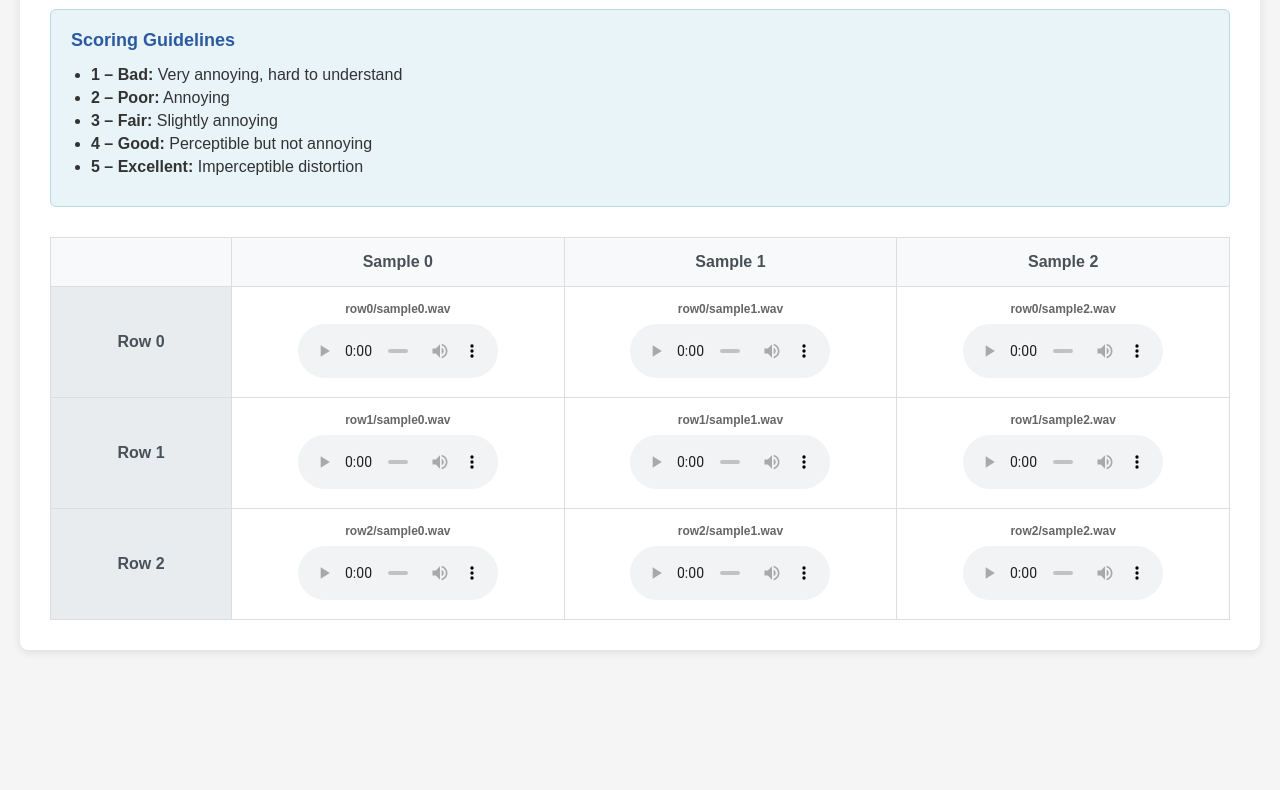
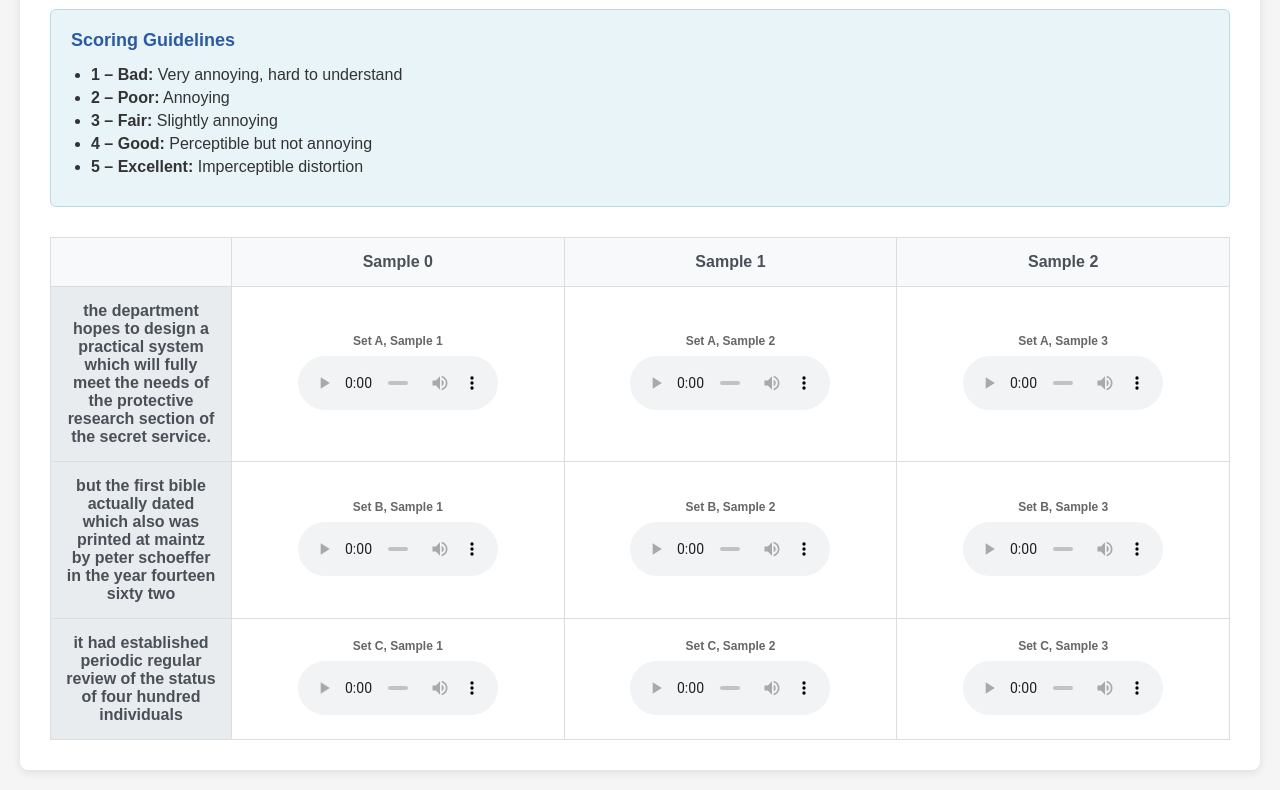
Before and after one commit to roatienza/mean-speech-samples, a plain HTML site: page index.html in a window 1280 px wide. Shown: the part 129-919 px from the top of the page. Before the commit the page ends 800 px from the top, so only its background shows below. Drawn offline with Linux system fonts and the light colour scheme.

Commit message:
renaming

```diff
--- a/index.html
+++ b/index.html
@@ -151,73 +151,73 @@
             </thead>
             <tbody>
                 <tr>
-                    <td class="row-header">Row 0</td>
+                    <td class="row-header">the department hopes to design a practical system which will fully meet the needs of the protective research section of the secret service.</td>
                     <td class="audio-cell">
-                        <span class="audio-label">row0/sample0.wav</span>
+                        <span class="audio-label">Set A, Sample 1</span>
                         <audio class="audio-player" controls>
-                            <source src="row0/sample0.wav" type="audio/wav">
+                            <source src="setA/sample1.wav" type="audio/wav">
                             <span class="no-audio">Audio not available</span>
                         </audio>
                     </td>
                     <td class="audio-cell">
-                        <span class="audio-label">row0/sample1.wav</span>
+                        <span class="audio-label">Set A, Sample 2</span>
                         <audio class="audio-player" controls>
-                            <source src="row0/sample1.wav" type="audio/wav">
+                            <source src="setA/sample2.wav" type="audio/wav">
                             <span class="no-audio">Audio not available</span>
                         </audio>
                     </td>
                     <td class="audio-cell">
-                        <span class="audio-label">row0/sample2.wav</span>
+                        <span class="audio-label">Set A, Sample 3</span>
                         <audio class="audio-player" controls>
-                            <source src="row0/sample2.wav" type="audio/wav">
+                            <source src="setA/sample3.wav" type="audio/wav">
                             <span class="no-audio">Audio not available</span>
                         </audio>
                     </td>
                 </tr>
                 <tr>
-                    <td class="row-header">Row 1</td>
+                    <td class="row-header">but the first bible actually dated which also was printed at maintz by peter schoeffer in the year fourteen sixty two</td>
                     <td class="audio-cell">
-                        <span class="audio-label">row1/sample0.wav</span>
+                        <span class="audio-label">Set B, Sample 1</span>
                         <audio class="audio-player" controls>
-                            <source src="row1/sample0.wav" type="audio/wav">
+                            <source src="setB/sample1.wav" type="audio/wav">
                             <span class="no-audio">Audio not available</span>
                         </audio>
                     </td>
                     <td class="audio-cell">
-                        <span class="audio-label">row1/sample1.wav</span>
+                        <span class="audio-label">Set B, Sample 2</span>
                         <audio class="audio-player" controls>
-                            <source src="row1/sample1.wav" type="audio/wav">
+                            <source src="setB/sample2.wav" type="audio/wav">
                             <span class="no-audio">Audio not available</span>
                         </audio>
                     </td>
                     <td class="audio-cell">
-                        <span class="audio-label">row1/sample2.wav</span>
+                        <span class="audio-label">Set B, Sample 3</span>
                         <audio class="audio-player" controls>
-                            <source src="row1/sample2.wav" type="audio/wav">
+                            <source src="setB/sample3.wav" type="audio/wav">
                             <span class="no-audio">Audio not available</span>
                         </audio>
                     </td>
                 </tr>
                 <tr>
-                    <td class="row-header">Row 2</td>
+                    <td class="row-header">it had established periodic regular review of the status of four hundred individuals</td>
                     <td class="audio-cell">
-                        <span class="audio-label">row2/sample0.wav</span>
+                        <span class="audio-label">Set C, Sample 1</span>
                         <audio class="audio-player" controls>
-                            <source src="row2/sample0.wav" type="audio/wav">
+                            <source src="setC/sample1.wav" type="audio/wav">
                             <span class="no-audio">Audio not available</span>
                         </audio>
                     </td>
                     <td class="audio-cell">
-                        <span class="audio-label">row2/sample1.wav</span>
+                        <span class="audio-label">Set C, Sample 2</span>
                         <audio class="audio-player" controls>
-                            <source src="row2/sample1.wav" type="audio/wav">
+                            <source src="setC/sample2.wav" type="audio/wav">
                             <span class="no-audio">Audio not available</span>
                         </audio>
                     </td>
                     <td class="audio-cell">
-                        <span class="audio-label">row2/sample2.wav</span>
+                        <span class="audio-label">Set C, Sample 3</span>
                         <audio class="audio-player" controls>
-                            <source src="row2/sample2.wav" type="audio/wav">
+                            <source src="setC/sample3.wav" type="audio/wav">
                             <span class="no-audio">Audio not available</span>
                         </audio>
                     </td>
```
Also changed, not shown: 24 other files.
